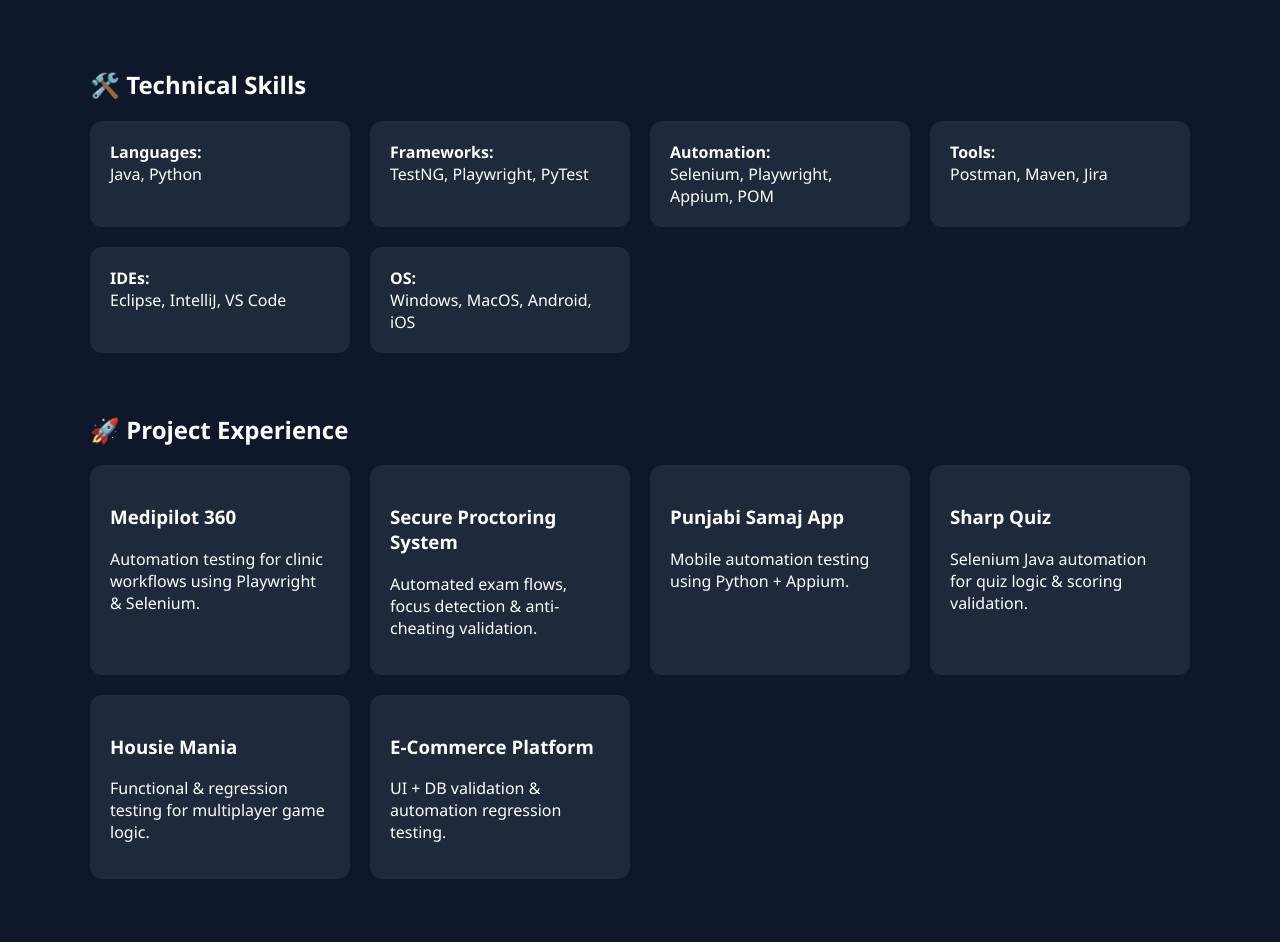
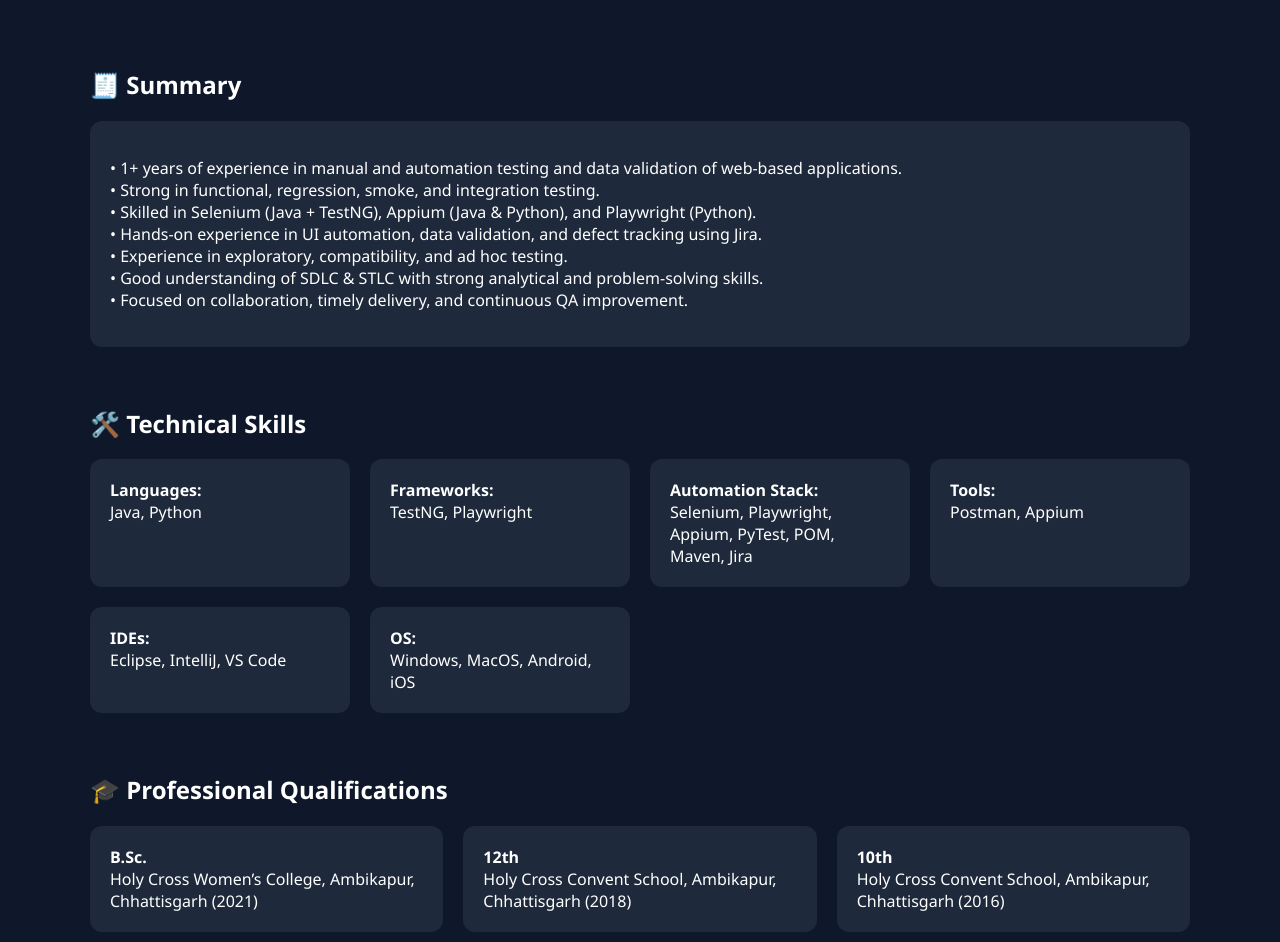
Before and after one commit to shreyakashyap652-hue/my-portfolionew, a React (Create React App) app: page / in a window 1280 px wide. Shown: the part 307-1249 px from the top of the page. Built offline with nearby package versions, Linux system fonts and the light colour scheme.

Commit message:
Final professional QA portfolio content

```diff
--- a/src/App.js
+++ b/src/App.js
@@ -7,64 +7,136 @@
       <section className="hero">
         <h1>Hi, I'm Shreya 👋</h1>
         <h2>QA Automation Engineer</h2>
-        <p>Python | Playwright | Appium | Selenium | Automation Testing</p>
+        <p>QA + Automation + Manual + Data Validation</p>
 
         <div className="buttons">
-          <a href="https://www.linkedin.com/in/shreya-kashyap-681558248" target="_blank" rel="noreferrer">
+          <a
+            href="https://www.linkedin.com/in/shreya-kashyap-681558248"
+            target="_blank"
+            rel="noreferrer"
+          >
             <button>LinkedIn</button>
           </a>
+
+          <a href="/resume.pdf" download>
+            <button>Download Resume</button>
+          </a>
+
           <a href="mailto:shreyakashyap475@gmail.com">
             <button>Email Me</button>
           </a>
         </div>
       </section>
 
-      {/* SKILLS */}
+      {/* SUMMARY */}
+      <section>
+        <h2>🧾 Summary</h2>
+        <div className="card">
+          <p>
+            • 1+ years of experience in manual and automation testing and data validation of web-based applications.<br/>
+            • Strong in functional, regression, smoke, and integration testing.<br/>
+            • Skilled in Selenium (Java + TestNG), Appium (Java & Python), and Playwright (Python).<br/>
+            • Hands-on experience in UI automation, data validation, and defect tracking using Jira.<br/>
+            • Experience in exploratory, compatibility, and ad hoc testing.<br/>
+            • Good understanding of SDLC & STLC with strong analytical and problem-solving skills.<br/>
+            • Focused on collaboration, timely delivery, and continuous QA improvement.
+          </p>
+        </div>
+      </section>
+
+      {/* TECHNICAL SKILLS */}
       <section>
         <h2>🛠️ Technical Skills</h2>
         <div className="grid">
-          <div className="card"><b>Languages:</b><br/> Java, Python</div>
-          <div className="card"><b>Frameworks:</b><br/> TestNG, Playwright, PyTest</div>
-          <div className="card"><b>Automation:</b><br/> Selenium, Playwright, Appium, POM</div>
-          <div className="card"><b>Tools:</b><br/> Postman, Maven, Jira</div>
-          <div className="card"><b>IDEs:</b><br/> Eclipse, IntelliJ, VS Code</div>
-          <div className="card"><b>OS:</b><br/> Windows, MacOS, Android, iOS</div>
+          <div className="card"><b>Languages:</b><br/>Java, Python</div>
+          <div className="card"><b>Frameworks:</b><br/>TestNG, Playwright</div>
+          <div className="card"><b>Automation Stack:</b><br/>Selenium, Playwright, Appium, PyTest, POM, Maven, Jira</div>
+          <div className="card"><b>Tools:</b><br/>Postman, Appium</div>
+          <div className="card"><b>IDEs:</b><br/>Eclipse, IntelliJ, VS Code</div>
+          <div className="card"><b>OS:</b><br/>Windows, MacOS, Android, iOS</div>
         </div>
       </section>
 
-      {/* PROJECTS */}
+      {/* EDUCATION */}
+      <section>
+        <h2>🎓 Professional Qualifications</h2>
+        <div className="grid">
+          <div className="card">
+            <b>B.Sc.</b><br/>
+            Holy Cross Women’s College, Ambikapur, Chhattisgarh (2021)
+          </div>
+          <div className="card">
+            <b>12th</b><br/>
+            Holy Cross Convent School, Ambikapur, Chhattisgarh (2018)
+          </div>
+          <div className="card">
+            <b>10th</b><br/>
+            Holy Cross Convent School, Ambikapur, Chhattisgarh (2016)
+          </div>
+        </div>
+      </section>
+
+      {/* PROJECT EXPERIENCE */}
       <section>
         <h2>🚀 Project Experience</h2>
         <div className="grid">
 
           <div className="card">
-            <h3>Medipilot 360</h3>
-            <p>Automation testing for clinic workflows using Playwright & Selenium.</p>
+            <h3>Punjabi Samaj (Community Mobile App)</h3>
+            <p>
+              End-to-end testing of community mobile app covering directories,
+              events, announcements, and navigation modules. Automated key flows
+              using Appium + Python and performed cross-device validation.
+            </p>
           </div>
 
           <div className="card">
-            <h3>Secure Proctoring System</h3>
-            <p>Automated exam flows, focus detection & anti-cheating validation.</p>
+            <h3>Medipilot 360 (Healthcare)</h3>
+            <p>
+              Tested Doctor & Receptionist apps including appointment booking,
+              patient management, dashboards, and prescription workflows.
+              Executed regression automation using Playwright with Python.
+            </p>
           </div>
 
           <div className="card">
-            <h3>Punjabi Samaj App</h3>
-            <p>Mobile automation testing using Python + Appium.</p>
+            <h3>Sharp Quiz (E-Learning)</h3>
+            <p>
+              Automated quiz flows, scoring validation, and user progress tracking
+              using Selenium with Java. Performed data validation and defect tracking in Jira.
+            </p>
           </div>
 
           <div className="card">
-            <h3>Sharp Quiz</h3>
-            <p>Selenium Java automation for quiz logic & scoring validation.</p>
+            <h3>Housie Mania (Gaming)</h3>
+            <p>
+              Validated gameplay logic, random number sync, and multiplayer flows.
+              Conducted regression automation and data validation testing.
+            </p>
           </div>
 
           <div className="card">
-            <h3>Housie Mania</h3>
-            <p>Functional & regression testing for multiplayer game logic.</p>
+            <h3>E-Commerce Web Application</h3>
+            <p>
+              Tested order placement, cancellation, and delivery updates across
+              website and application. Performed UI-DB validation and regression automation.
+            </p>
           </div>
 
           <div className="card">
-            <h3>E-Commerce Platform</h3>
-            <p>UI + DB validation & automation regression testing.</p>
+            <h3>Vehicle & Fleet Management</h3>
+            <p>
+              Tested trip logs, service records, and fleet workflows. Conducted
+              manual + automated regression testing and database validations.
+            </p>
+          </div>
+
+          <div className="card">
+            <h3>We Build Trades (CRM)</h3>
+            <p>
+              Performed functional and integration testing for CRM panels
+              covering sales, marketing, and operations workflows with Jira defect tracking.
+            </p>
           </div>
 
         </div>
```
Also changed, not shown: 1 other file (tests, documents, lock files or other folders).
